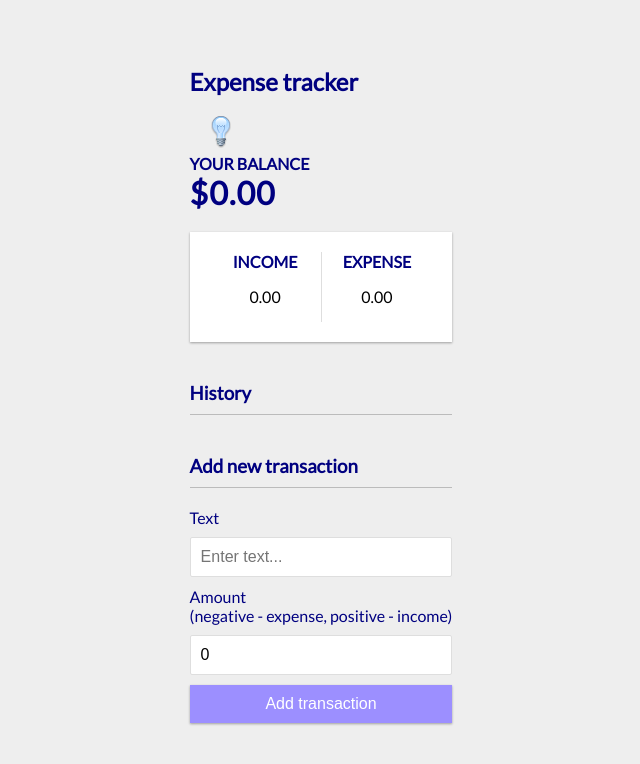
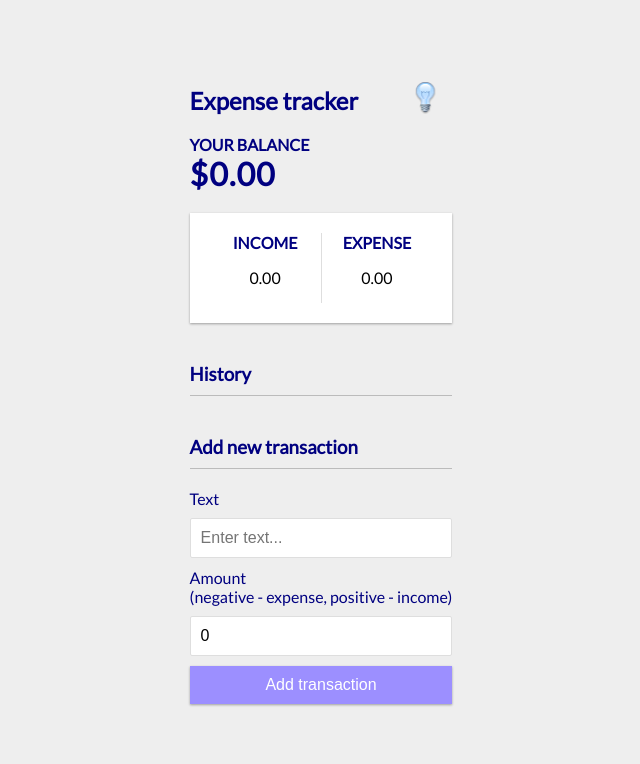
Before and after one commit to mvsant/expense-track-mern, a React (Create React App) app: page / in a window 1280 px wide. Shown: the top 764 px of the page, without its empty margins (319-959 px from the left). Built offline with nearby package versions, Linux system fonts and the light colour scheme.

Commit message:
Refatorado o componente Header.

```diff
--- a/src/components/Header/index.js
+++ b/src/components/Header/index.js
@@ -1,16 +1,19 @@
 import React, { useContext } from "react";
 import { GlobalContext } from "../../context/GlobalState";
 import { cTheme, textColor } from "../../context/GlobalTheme";
+import {divStyle, div} from './theme';
 import ThemeButton from '../ThemeButton';
 
 const Header = () => {
   const { theme } = useContext(GlobalContext);
 
   return (
-    <>
+    <div style={divStyle}>
       <h2 style={cTheme(theme, textColor)}>Expense tracker</h2>
-      <ThemeButton/>
-    </>
+      <div style={div}>
+        <ThemeButton/>
+        </div>
+    </div>
   );
 };
 
--- a/src/components/Header/theme.js
+++ b/src/components/Header/theme.js
@@ -1,10 +1,10 @@
-export const button = {
-  light: {
-    color: "#ffffff",
-    background: "#222222"
-  },
-  dark: {
-    color: "#222222",
-    background: "#fdfdfd"
-  }
-};
+export const divStyle = {
+  display: 'flex',
+  flexDirection: 'row',
+  justifyContent:'space-between',
+}
+
+export const div = {
+width:'30px',
+margin:'15px'
+}
```
